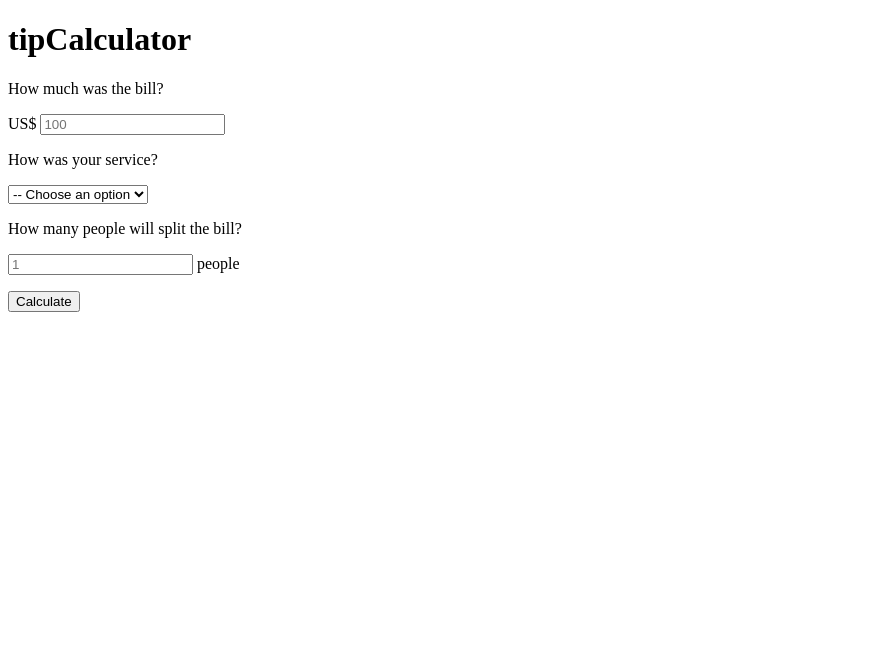
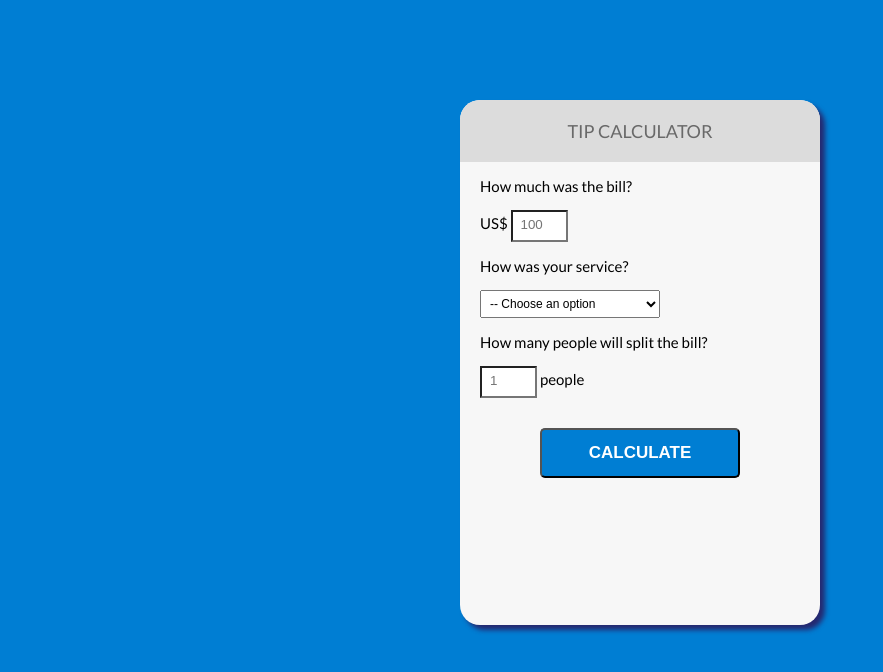
Before and after one commit to diegoromal/tipCalculator, a plain HTML site: page index.html in a window 1280 px wide. Shown: the whole page, without its empty margins (0-883 px from the left). Drawn offline with Linux system fonts and the light colour scheme; a web font is replaced by a local one.

Commit message:
Adicionado CSS

```diff
--- a/index.html
+++ b/index.html
@@ -4,25 +4,27 @@
   <meta charset="UTF-8">
   <meta http-equiv="X-UA-Compatible" content="IE=edge">
   <meta name="viewport" content="width=device-width, initial-scale=1.0">
-  <title>tipCalculator</title>
+  <title>Tip Calculator</title>
+  <link rel="stylesheet" href="style.css">
 </head>
 <body>
+  <div id="container">
     <div>
-    <h1>tipCalculator</h1>
+      <h1 class="title">Tip Calculator</h1>
     </div>
     <div>
-    <form>
+      <form class="tipsForm">
         <label for="bill">
           <p>How much was the bill?</p>
         </label>
         <p>
-        US$ <input type="number" placeholder="100" name="bill" id="bill">
+          US$ <input type="number" placeholder="100" name="bill" id="bill" class="formInput">
         </p>
         <label for="serviceQuality">
           <p>How was your service?</p>
         </label>
         <p>
-        <select name="serviceQuality" id="serviceQuality">
+          <select name="serviceQuality" id="serviceQuality" class="formSelect">
             <option disabled selected value="0">-- Choose an option</option>
             <option value="0.3">30% - Incredible</option>
             <option value="0.2">20% - Good</option>
@@ -35,10 +37,11 @@
           <p>How many people will split the bill?</p>
         </label>
         <p>
-        <input type="number" placeholder="1" name="people" id="people"> people
+          <input type="number" placeholder="1" name="people" id="people" class="formInput"> people
         </p>
-      <button type="submit">Calculate</button>
+        <button type="submit" class="formSubmit">Calculate</button>
       </form>
+    </div>
   </div>
 </body>
 </html>
--- a/style.css
+++ b/style.css
@@ -0,0 +1,69 @@
+@import url('http://fonts.googleapis.com/css?family=Lato:300,400,700|PT++Mono');
+
+:root {
+  --primary-color: #007ED3;
+  --secondary-color: DimGrey;
+  --tertiary-color: Gainsboro;
+}
+
+body {
+  background-color: var(--primary-color);
+  font-size: 15px;
+  font-family: Lato, sans-serif;
+}
+
+#container {
+  height: 525px;
+  width: 360px;
+  margin: 100px auto;
+  background: #f7f7f7;
+  box-shadow: 5px 5px 5px #252970;
+  border-radius: 20px;
+}
+
+.title {
+  background: var(--tertiary-color);
+  color: var(--secondary-color);
+  padding: 20px;
+  text-transform: uppercase;
+  font-size: 18px;
+  font-weight:normal;
+  border-top-left-radius: 20px;
+  border-top-right-radius: 20px;
+  text-align: center;
+}
+
+.tipsForm {
+  padding-left: 20px;
+  padding-right: 20px;
+}
+
+.formInput {
+  background: white;
+  width: 40px;
+  padding: 5px 5px 8px 8px;
+}
+
+.formInput:focus {
+  border: 3px solid var(--primary-color);
+  outline: none;
+}
+
+.formSelect {
+  width: 180px;
+  padding: 5px;
+  font-size: 12px;
+}
+
+.formSubmit {
+  text-transform: uppercase;
+  font-weight: bold;
+  display: block;
+  margin: 30px auto;
+  background-color: var(--primary-color);
+  border-radius: 5px;
+  width: 200px;
+  height: 50px;
+  font-size: 17px;
+  color: white;
+}
```
Lines whose indentation alone changed are shown as unchanged.
